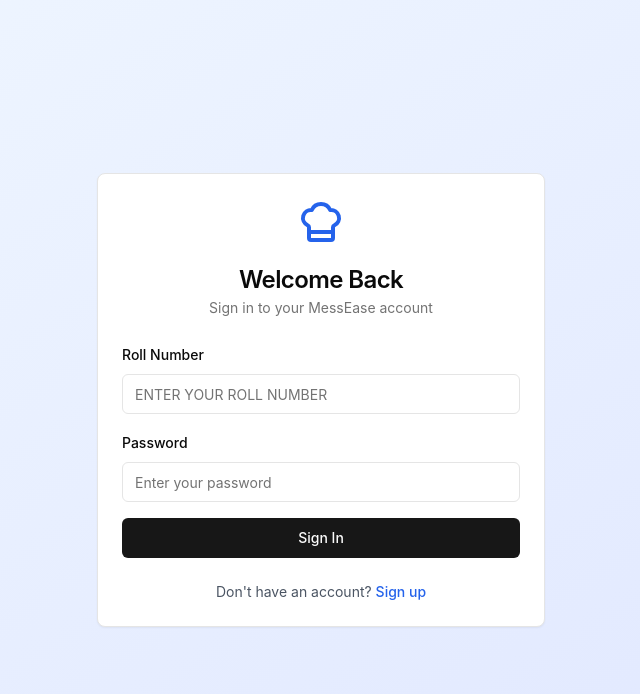
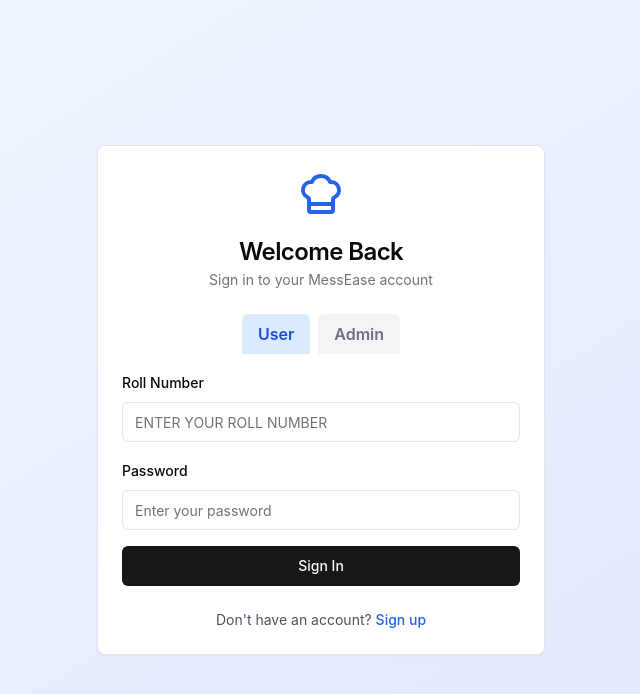
Before and after one commit to Muragesh-24/Mess-Management-System, a Next.js app in the folder client/: page /login in a window 1280 px wide. Shown: the top 694 px of the page, without its empty margins (319-959 px from the left). Built offline with nearby package versions, Linux system fonts and the light colour scheme.

Commit message:
update page

```diff
--- a/client/app/login/page.jsx
+++ b/client/app/login/page.jsx
@@ -13,28 +13,35 @@
 import { zodResolver } from '@hookform/resolvers/zod';
 import { z } from 'zod';
 
-const loginSchema = z.object({
+
+const userLoginSchema = z.object({
   rollNo: z.string().min(6, 'Roll number must be at least 6 characters').max(12, 'Roll number must be at most 12 characters'),
+  password: z.string().min(6, 'Password must be at least 6 characters'),
+});
+
+const adminLoginSchema = z.object({
+  hallNo: z.string().min(3, 'Hall number is required'),
   password: z.string().min(6, 'Password must be at least 6 characters'),
 });
 
 export default function LoginPage() {
   const [isLoading, setIsLoading] = useState(false);
   const [error, setError] = useState('');
+  const [activeTab, setActiveTab] = useState('user');
   const router = useRouter();
 
   const {
     register,
     handleSubmit,
     formState: { errors },
+    reset,
   } = useForm({
-    resolver: zodResolver(loginSchema),
+    resolver: zodResolver(activeTab === 'user' ? userLoginSchema : adminLoginSchema),
   });
 
   const onSubmit = async (data) => {
     setIsLoading(true);
     setError('');
-
     try {
       const response = await fetch('http://localhost:5000/api/auth/login', {
         method: 'POST',
@@ -43,12 +50,14 @@
         },
         body: JSON.stringify(data),
       });
-
       const result = await response.json();
-
       if (response.ok) {
         localStorage.setItem('token', result.token);
+        if (result.user.role === 'manager') {
+          router.push('/manager/dashboard');
+        } else {
           router.push('/dashboard');
+        }
       } else {
         setError(result.error || 'Login failed');
       }
@@ -70,7 +79,24 @@
           <CardDescription>Sign in to your MessEase account</CardDescription>
         </CardHeader>
         <CardContent>
+          <div className="flex justify-center mb-4">
+            <button
+              className={`px-4 py-2 rounded-t-md font-semibold ${activeTab === 'user' ? 'bg-blue-100 text-blue-700' : 'bg-gray-100 text-gray-500'}`}
+              onClick={() => { setActiveTab('user'); reset(); setError(''); }}
+              type="button"
+            >
+              User
+            </button>
+            <button
+              className={`px-4 py-2 rounded-t-md font-semibold ml-2 ${activeTab === 'admin' ? 'bg-blue-100 text-blue-700' : 'bg-gray-100 text-gray-500'}`}
+              onClick={() => { setActiveTab('admin'); reset(); setError(''); }}
+              type="button"
+            >
+              Admin
+            </button>
+          </div>
           <form onSubmit={handleSubmit(onSubmit)} className="space-y-4">
+            {activeTab === 'user' ? (
               <div className="space-y-2">
                 <Label htmlFor="rollNo">Roll Number</Label>
                 <Input
@@ -84,7 +110,20 @@
                   <p className="text-sm text-red-600">{errors.rollNo.message}</p>
                 )}
               </div>
-
+            ) : (
+              <div className="space-y-2">
+                <Label htmlFor="hallNo">Hall Number</Label>
+                <Input
+                  id="hallNo"
+                  type="text"
+                  placeholder="Enter your hall number (e.g., Hall 1)"
+                  {...register('hallNo')}
+                />
+                {errors.hallNo && (
+                  <p className="text-sm text-red-600">{errors.hallNo.message}</p>
+                )}
+              </div>
+            )}
             <div className="space-y-2">
               <Label htmlFor="password">Password</Label>
               <Input
@@ -97,13 +136,11 @@
                 <p className="text-sm text-red-600">{errors.password.message}</p>
               )}
             </div>
-
             {error && (
               <Alert className="border-red-200 bg-red-50">
                 <AlertDescription className="text-red-800">{error}</AlertDescription>
               </Alert>
             )}
-
             <Button type="submit" className="w-full" disabled={isLoading}>
               {isLoading ? (
                 <>
@@ -115,7 +152,7 @@
               )}
             </Button>
           </form>
-
+          {activeTab === 'user' && (
             <div className="mt-6 text-center">
               <p className="text-sm text-gray-600">
                 Don't have an account?{' '}
@@ -124,6 +161,7 @@
                 </Link>
               </p>
             </div>
+          )}
         </CardContent>
       </Card>
     </div>
```
Lines whose indentation alone changed are shown as unchanged.
